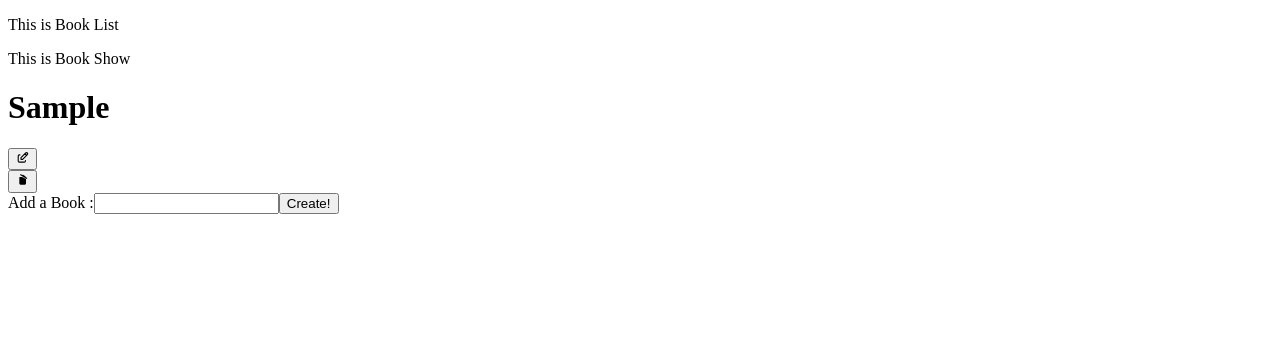
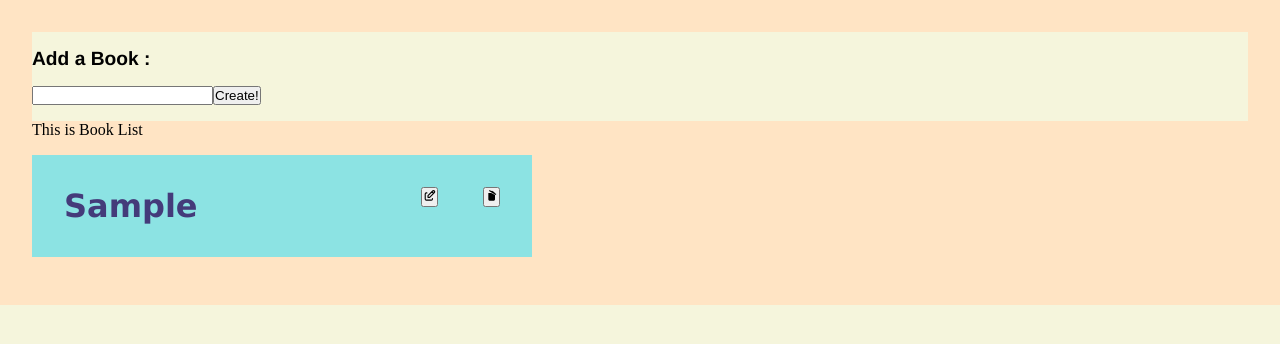
Before and after one commit to hardikdhamija96/RevisionReact, a React (Vite) app in the folder 4. Form Handling/books/: page / in a window 1280 px wide. Both pictures are taken after typing "Sample" into the empty fields and a click on the button "Create!". Shown: the top 344 px of the page. Built offline with nearby package versions, Linux system fonts and the light colour scheme.

Commit message:
Basic Sty;ing

```diff
--- /dev/null
+++ b/4. Form Handling/books/src/App.css
@@ -0,0 +1,18 @@
+*{
+    padding: 0;
+    margin: 0;
+    box-sizing: border-box;
+}
+
+html,body,#root{
+    background-color: beige;
+    height: 100%;
+    width: 100%;
+}
+
+.app{
+    /* height: 100%; */
+    width: 100%;
+    background-color: bisque;
+    padding: 2rem;
+}
--- a/4. Form Handling/books/src/App.jsx
+++ b/4. Form Handling/books/src/App.jsx
@@ -1,18 +1,29 @@
 import React, { useState } from "react";
 import BookCreate from "./components/BookCreate";
 import BookList from "./components/BookList";
+import "./App.css";
 
 const App = () => {
   const [books, setBooks] = useState([]);
+  const [filteredBookList, setFilteredBookList] = useState(books);
 
   const createBook = (title) => {
     setBooks([...books, { id: Math.round(Math.random() * 999999), title }]);
+    // setFilteredBookList(books);
   };
 
+  const removeElement = (id) => {
+    const updatedBookList = books.filter((ele) => ele.id !== id);
+    setBooks(updatedBookList);
+  };
+
+
+
   return (
-    <div>
-      <BookList bookList={books} />
+    <div className="app">
+
       <BookCreate handleCreateBook={createBook} />
+      <BookList bookList={books} removeElement={removeElement} />
     </div>
   );
 };
--- /dev/null
+++ b/4. Form Handling/books/src/components/BookCreate.css
@@ -0,0 +1,16 @@
+.bookCreate{
+    background-color: beige;
+    padding: 1rem 0;
+}
+
+.createForm{
+    display: flex;
+    flex-direction: column;
+}
+
+.formHeading{
+    font-size: larger;
+    font-weight: bold;
+    font-family: 'Franklin Gothic Medium', 'Arial Narrow', Arial, sans-serif;
+    padding-bottom: 1rem;
+}
--- a/4. Form Handling/books/src/components/BookCreate.jsx
+++ b/4. Form Handling/books/src/components/BookCreate.jsx
@@ -1,28 +1,30 @@
-import React, { useState } from 'react'
+import React, { useState } from "react";
+import "./BookCreate.css";
 
-const BookCreate = ({handleCreateBook}) => {
+const BookCreate = ({ handleCreateBook }) => {
+  const [title, setTitle] = useState("");
 
-    const [title,setTitle] = useState('');
+  const handleChange = (event) => {
+    setTitle(event.target.value);
+  };
 
-    const handleChange = (event) =>{
-        setTitle(event.target.value);
-    }
-
-    const handleSubmit = (event)=>{
-        event.preventDefault();
-        handleCreateBook(title);
-        setTitle('');
-    }
+  const handleSubmit = (event) => {
+    event.preventDefault();
+    handleCreateBook(title);
+    setTitle("");
+  };
 
   return (
-    <div>
-        <form onSubmit={handleSubmit}>
-            <label>Add a Book :</label>
-            <input type="text" value={title} onChange={handleChange}/>
-            <button>Create!</button>
-        </form>
+    <div className="bookCreate">
+      <form className="createForm" onSubmit={handleSubmit}>
+        <label className="formHeading">Add a Book :</label>
+        <div>
+          <input type="text" value={title} onChange={handleChange} />
+          <button>Create!</button>
+        </div>
+      </form>
     </div>
-  )
-}
+  );
+};
 
-export default BookCreate
+export default BookCreate;
--- a/4. Form Handling/books/src/components/BookList.jsx
+++ b/4. Form Handling/books/src/components/BookList.jsx
@@ -1,24 +1,21 @@
 import React, { useEffect, useState } from "react";
 import BookShow from "./BookShow";
 
-const BookList = ({ bookList }) => {
-  console.log(bookList);
+const BookList = ({ bookList, removeElement }) => {
 
-  const [filteredBookList, setFilteredBookList] = useState(bookList);
-
-  useEffect(()=>{
-    setFilteredBookList(bookList);
-  },[bookList])
-
-  const removeElement = (id) => {
-    const updatedBookList = filteredBookList.filter((ele) => ele.id !== id);
-    setFilteredBookList(updatedBookList);
-  };
 
   return (
     <div>
       <p>This is Book List</p>
-      {filteredBookList.map((ele) => (
+      <div>
+        {bookList.length === 0 ? (
+          <div>No Book Present</div>
+        ) : (
+          <div></div>
+        )}
+      </div>
+
+      {bookList.map((ele) => (
         <BookShow
           key={ele.id}
           title={ele.title}
--- /dev/null
+++ b/4. Form Handling/books/src/components/BookShow.css
@@ -0,0 +1,23 @@
+.bookShow{
+    background-color: rgb(140, 227, 227);
+    padding: 2rem;
+    width: 500px;
+    /* height: 200px; */
+    margin: 1rem 1rem 1rem 0;
+    display: flex;
+}
+
+.bookTitle{
+    color: rgb(68, 59, 122);
+    font-family: Verdana, Geneva, Tahoma, sans-serif;
+    width: 90%;
+}
+
+.bookShowButtons{
+    display: flex;
+    flex-direction: row;
+    flex-wrap: wrap;
+    align-items:baseline;
+    justify-content: space-between;
+    width:20%;
+}
--- a/4. Form Handling/books/src/components/BookShow.jsx
+++ b/4. Form Handling/books/src/components/BookShow.jsx
@@ -1,13 +1,14 @@
 import React from "react";
+import './BookShow.css'
 
 const BookShow = ({ title, remove, id }) => {
   console.log(`Title is : ${title}`);
 
   return (
-    <div>
-      <p>This is Book Show</p>
-      <h1>{title}</h1>
-      <div>
+    <div className="bookShow">
+
+      <h1 className="bookTitle">{title}</h1>
+      <div className="bookShowButtons">
         <button>
           <svg
             xmlns="http://www.w3.org/2000/svg"
@@ -26,7 +27,6 @@ const BookShow = ({ title, remove, id }) => {
           </svg>
         </button>
 
-        <div>
           <button
             onClick={() => {
               remove(id);
@@ -42,7 +42,6 @@ const BookShow = ({ title, remove, id }) => {
                 d="m20.37 8.91l-1 1.73l-12.13-7l1-1.73l3.04 1.75l1.36-.37l4.33 2.5l.37 1.37zM6 19V7h5.07L18 11v8a2 2 0 0 1-2 2H8a2 2 0 0 1-2-2"></path>
             </svg>
           </button>
-        </div>
       </div>
     </div>
   );
```
